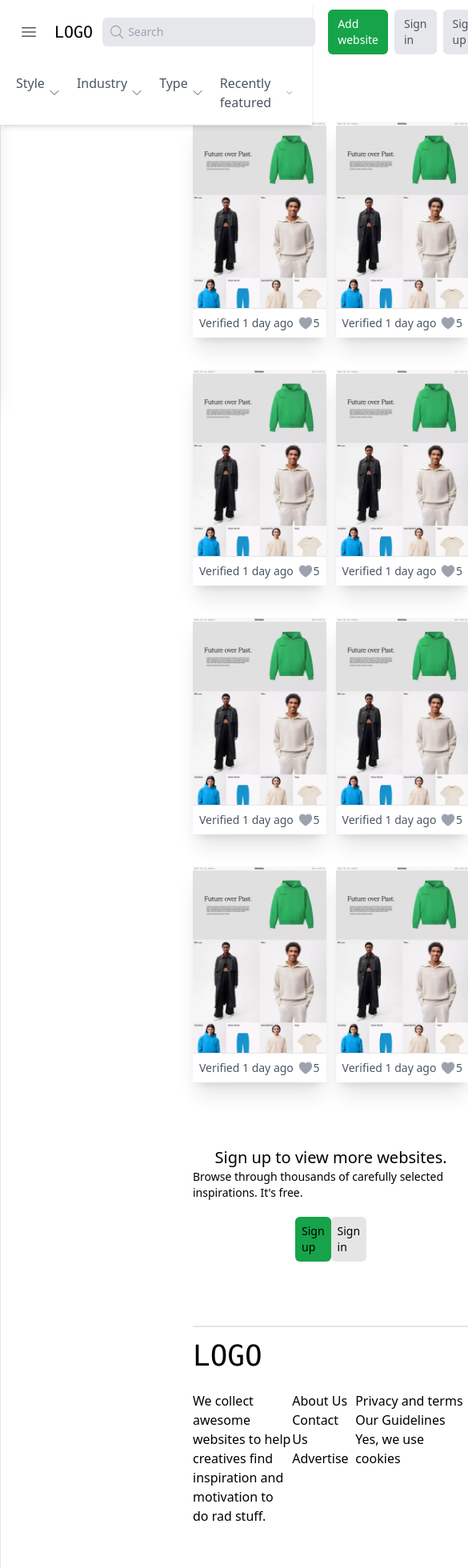
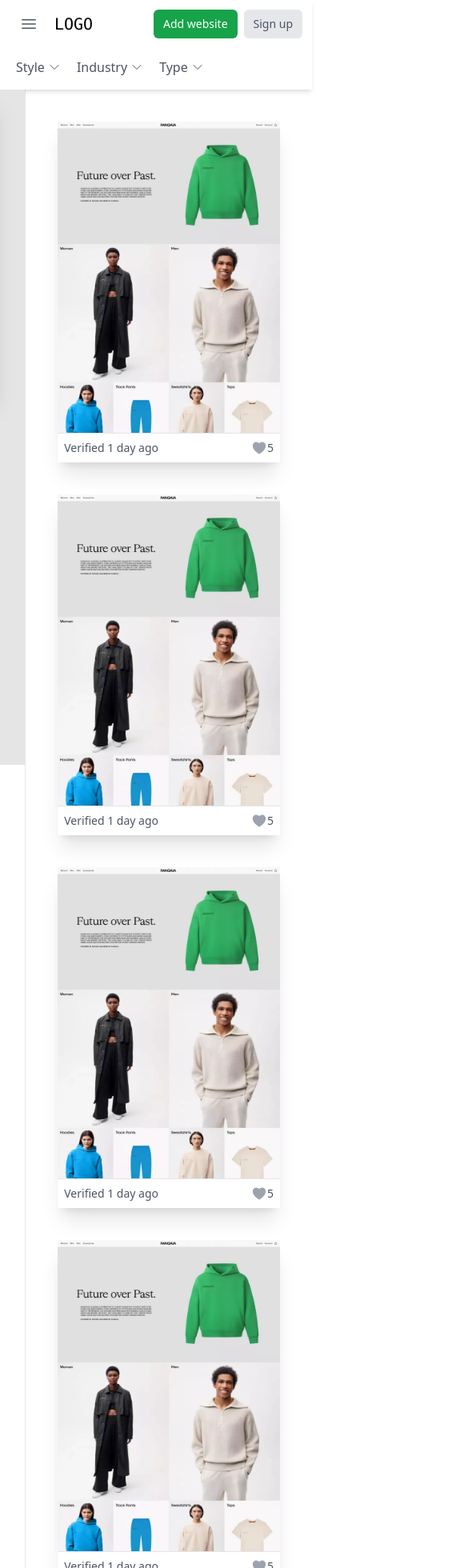
Before and after one commit to Kasankal/landbuk, a Next.js app: page / in a window 390 px wide. Shown: the top 1960 px of the page at 80% size, 585 px wide, since content can reach past the window. Built offline with nearby package versions, Linux system fonts and the light colour scheme.

Commit message:
responsive

```diff
--- a/pages/index.js
+++ b/pages/index.js
@@ -11,8 +11,6 @@ export default function Home() {
     triger == '-translate-x-60 '?setTriger(''): setTriger('-translate-x-60 ');
   }
 
-
-
   return (
     <>
       <header className='text-gray-600 flex flex-col pt-3 shadow-md fixed top-0 left-0 right-0 z-10 bg-white'>
@@ -22,7 +20,6 @@ export default function Home() {
         <SideBar triger={triger}></SideBar>
         <MainBody></MainBody>
       </main>
-
     </>
 
   )
@@ -31,7 +28,8 @@ export default function Home() {
 function NavBar({triger,handleTriger}){
   return (
     <>
-      <nav className='group mx-3 mb-2 text-sm '>
+      <nav className='group mx-3 mb-2 text-sm z-10'>
+        <div className=' justify-between flex flex-row'>
           <div className='flex flex-row'>
             <button className={'rounded-md mr-2 px-3 hover:bg-gray-200'} type='button' onClick={handleTriger}>
               <svg xmlns="http://www.w3.org/2000/svg" fill="none" viewBox="0 0 24 24" strokeWidth="1.5" stroke="currentColor" className="w-6 h-6">
@@ -41,7 +39,9 @@ function NavBar({triger,handleTriger}){
             <a className='text-xl font-mono my-auto text-black mr-3'>
               LOGO
             </a>
-          <form className='flex flex-1 relative m-auto'>
+          </div>
+
+          <form className='hidden sm:flex flex-1 relative m-auto'>
             <a className=' m-2 absolute '>
               <svg  xmlns="http://www.w3.org/2000/svg" fill="none" viewBox="0 0 24 24" strokeWidth="1.5" stroke="currentColor" className =" m-auto w-5 h-5 stroke-gray-400">
                <path strokeLinecap="round" strokeLinejoin="round" d="M21 21l-5.197-5.197m0 0A7.5 7.5 0 105.196 5.196a7.5 7.5 0 0010.607 10.607z" />
@@ -51,11 +51,12 @@ function NavBar({triger,handleTriger}){
             <input className='flex-1 bg-gray-200 rounded-md text-sm px-8 py-2' type='search' placeholder='Search'>
             </input>
           </form>
-          <ul className='flex flex-row ml-2 '>
+
+          <ul className=' flex flex-row ml-2 '>
             <li className='ml-2 rounded-md bg-green-600 px-3 py-2 text-white m-auto' role='button'>
               <a>Add website</a>
             </li>
-            <li className='ml-2 rounded-md bg-gray-200 px-3 py-2 m-auto' role='button'>
+            <li className='hidden sm:flex ml-2 rounded-md bg-gray-200 px-3 py-2 m-auto' role='button'>
               <a>Sign in</a>
             </li>
             <li className='ml-2 rounded-md bg-gray-200 px-3 py-2 m-auto' role='button'>
@@ -71,7 +72,7 @@ function NavBar({triger,handleTriger}){
             <DropDown name='Industry'></DropDown>
             <DropDown name='Type'></DropDown>
           </div>
-          <div className='my-auto'>
+          <div className='hidden sm:my-auto'>
             <DropDown name='Recently featured'></DropDown>
 
           </div>
@@ -114,7 +115,7 @@ function DropDown({name}){
 
 function SideBar({triger}){
   return (
-    <div className= {'w-60 h-screen bg-neutral-200 '}>
+    <div className= {'w-60 h-screen bg-neutral-200 z-10'}>
       <div className={triger+' fixed pt-6 z-8 shadow-xl px-5 w-60 h-96 font-mono text-lg text-gray-600 transition-transform ease-in-out duration-300 bg-white'}>
         <ul>
           <li className='rounded-md hover:bg-gray-200 px-3' role='button'>Websites</li>
@@ -131,8 +132,8 @@ function SideBar({triger}){
 
 function MainBody(){
   return(
-    <div className='px-60 pt-10 flex flex-col'>
-      <div className='grid grid-cols-2 gap-x-3 gap-y-10 text-sm text-gray-600'>
+    <div className='px-10 sm:px-60 pt-10 flex flex-col z-8'>
+      <div className='grid grid-cols-1 sm:grid-cols-2 gap-x-3 gap-y-10 text-sm text-gray-600'>
         <WebsiteCards></WebsiteCards>
         <WebsiteCards></WebsiteCards>
         <WebsiteCards></WebsiteCards>
@@ -143,39 +144,15 @@ function MainBody(){
         <WebsiteCards></WebsiteCards>
 
       </div>
-      <div className='text-sm my-20 mx-auto'>
+      <div className=' flex flex-col text-sm my-20 mx-auto'>
         <p className='text-xl text-center'>Sign up to view more websites.</p>
         <p>Browse through thousands of carefully selected inspirations. It&apos;s free.</p>
-        <div className='mt-5 flex justify-evenly'>
-          <a role='button' className='rounded-md bg-green-600 p-2 ml-32'>Sign up</a>
-          <a role='button' className='rounded-md bg-neutral-200 p-2 mr-32'>Sign in</a>
+        <div className='mt-5 flex flex-col sm:flex-row'>
+          <a role='button' className='rounded-md bg-green-600 p-2 mx-auto'>Sign up</a>
+          <a role='button' className='rounded-md bg-neutral-200 p-2 mx-auto'>Sign in</a>
         </div>
       </div>
-      <footer className='flex flex-col mb-20 border-t-2 border-gray-200 py-4'>
-        <div>
-          <div className='text-4xl font-mono'>LOGO</div>
-        </div>
-        <div className='flex flex-row justify-between mt-6'>
-          <div className='flex flex-col w-32'>
-            <p>We collect awesome websites to help creatives find inspiration and motivation to do rad stuff.</p>
-            <p></p>
-          </div>
-          <div>
-            <ul>
-              <li>About Us</li>
-              <li>Contact Us</li>
-              <li>Advertise</li>
-            </ul>
-          </div>
-          <div>
-            <ul>
-              <li>Privacy and terms</li>
-              <li> Our Guidelines</li>
-              <li>Yes, we use cookies</li>
-            </ul>
-          </div>
-        </div>
-      </footer>
+     <Footer></Footer>
     </div>
   )
 }
@@ -207,3 +184,33 @@ function WebsiteCards(){
     </div>
   )
 }
+
+function Footer(){
+  return (
+    <footer className='flex flex-col mb-20 border-t-2 border-gray-200 py-4'>
+      <div>
+        <div className='text-4xl font-mono'>LOGO</div>
+      </div>
+      <div className='flex flex-row justify-between mt-6'>
+        <div className='flex flex-col w-32'>
+          <p>We collect awesome websites to help creatives find inspiration and motivation to do rad stuff.</p>
+          <p></p>
+        </div>
+        <div>
+          <ul>
+            <li>About Us</li>
+            <li>Contact Us</li>
+            <li>Advertise</li>
+          </ul>
+        </div>
+        <div>
+          <ul>
+            <li>Privacy and terms</li>
+            <li> Our Guidelines</li>
+            <li>Yes, we use cookies</li>
+          </ul>
+        </div>
+      </div>
+    </footer>
+  )
+}
```
Lines whose indentation alone changed are shown as unchanged.
